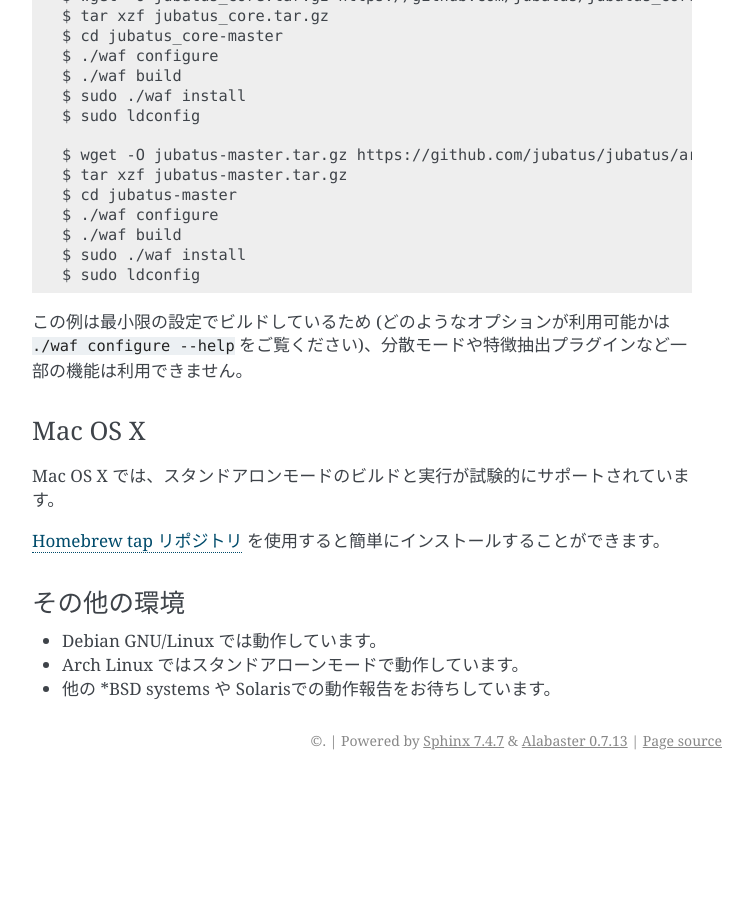
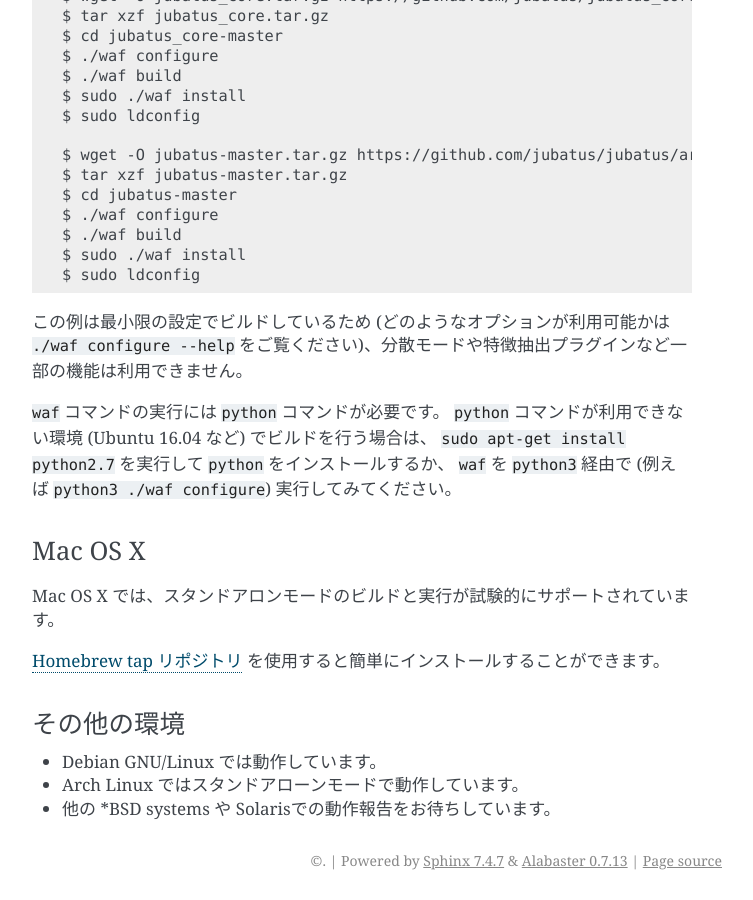
Before and after one commit to jubatus/website, a Sphinx documentation site: the page built from source/ja/developers/build.rst, in a window 1280 px wide and 900 px high, scrolled down 1984 px. Shown: the whole window, without its empty margins (388-1141 px from the left). Built offline with Sphinx 7.4.7, drawn with Linux system fonts in a browser that asks for light colours; the version number could not be read and is left out; before the commit the page ends 2764 px from its top, so only the background shows below that.

Commit message:
add how to build when python command is unavailable

```diff
--- a/source/en/developers/build.rst
+++ b/source/en/developers/build.rst
@@ -98,6 +98,9 @@
 
 As this is a minimal configuration (see ``./waf configure --help`` for other configuration options available), some features like distributed mode and feature extraction plugins are not available.
 
+``waf`` command requires ``python`` command.
+If you are building Jubatus on platform that does not provide ``python`` command (like Ubuntu 16.04), run ``sudo apt-get install python2.7`` to install ``python``, or try running ``waf`` via ``python3`` (e.g., ``python3 ./waf configure``).
+
 Mac OS X
 ~~~~~~~~
 
--- a/source/ja/developers/build.rst
+++ b/source/ja/developers/build.rst
@@ -98,6 +98,9 @@
 
 この例は最小限の設定でビルドしているため (どのようなオプションが利用可能かは ``./waf configure --help`` をご覧ください)、分散モードや特徴抽出プラグインなど一部の機能は利用できません。
 
+``waf`` コマンドの実行には ``python`` コマンドが必要です。
+``python`` コマンドが利用できない環境 (Ubuntu 16.04 など) でビルドを行う場合は、 ``sudo apt-get install python2.7`` を実行して ``python`` をインストールするか、 ``waf`` を ``python3`` 経由で (例えば ``python3 ./waf configure``) 実行してみてください。
+
 Mac OS X
 ~~~~~~~~
 
```
